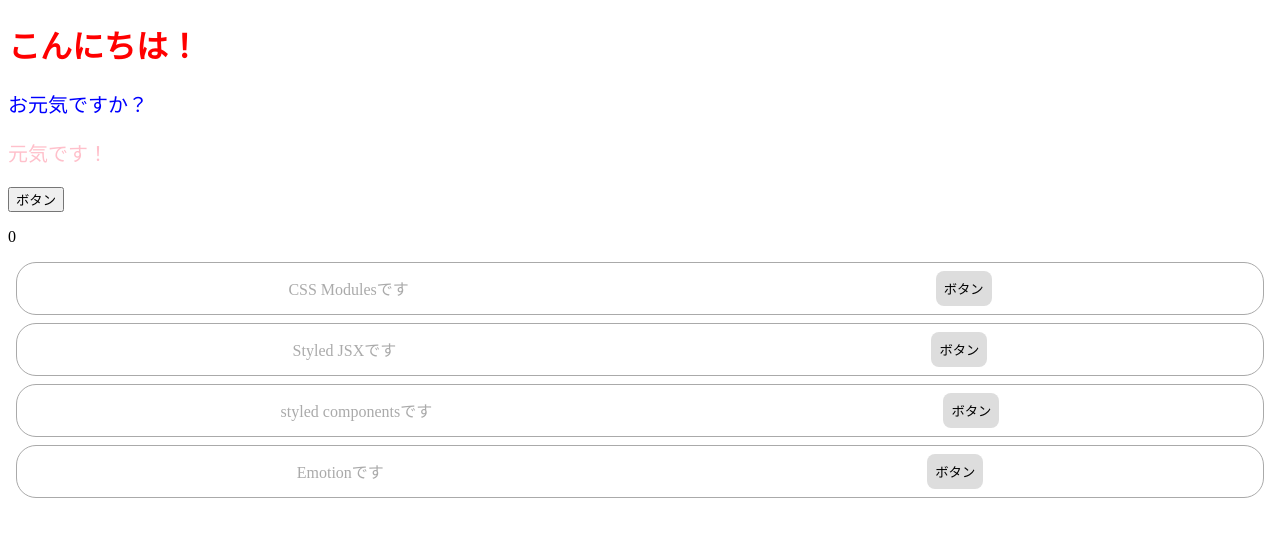
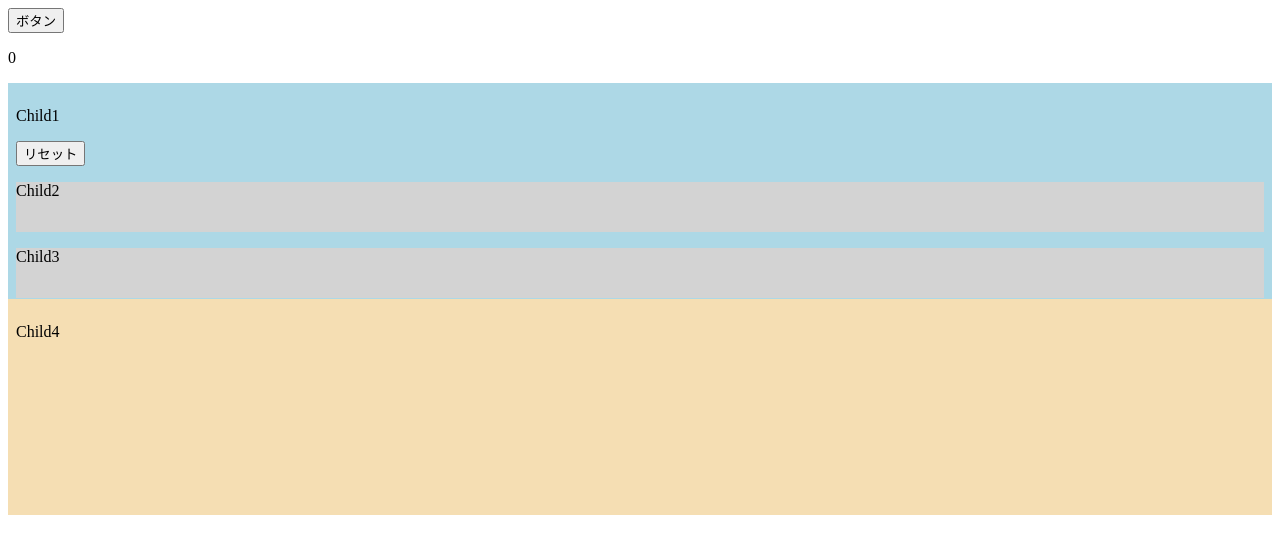
Before and after one commit to yu405405/react-textbook, a React (Create React App) app: page / in a window 1280 px wide. Shown: the top 554 px of the page. Built offline with nearby package versions, Linux system fonts and the light colour scheme.

Commit message:
再レンダリングの仕組みと最適化

```diff
--- a/src/App.jsx
+++ b/src/App.jsx
@@ -1,33 +1,26 @@
-import { ColoredMessage } from "./components/ColoredMessage";
-import { CssModules } from "./components/CssModules";
-import { StyledJsx } from "./components/StyledJsx";
-import { StyledComponents } from "./components/StyledComponents";
-import { Emotion } from "./Emotion";
-import { useState } from "react";
-import { useEffect } from "react";
+import { useState, memo, useCallback } from "react";
+import { Child1 } from "./components/Child1";
+import { Child4 } from "./components/Childs4";
 
-export const App = () => {
+
+export const App = memo(() => {
+    console.log('Appレンダリング')
 
     const [num, setNum] = useState(0);
     const onClickButton = () => {
         setNum(num + 1);
     }
 
-    useEffect(() => {
-        alert();
-    }, [num]);
+    const onClickReset = useCallback(() => {
+        setNum(0);
+    }, []);
 
     return (
         <>
-            <h1 style={{ color: "red" }}>こんにちは！</h1>
-            <ColoredMessage color="blue">お元気ですか？</ColoredMessage>
-            <ColoredMessage color="pink">元気です！</ColoredMessage>
             <button onClick={onClickButton}>ボタン</button>
             <p>{ num }</p>
-            <CssModules />
-            <StyledJsx />
-            <StyledComponents />
-            <Emotion />
+            <Child1 onClickReset={onClickReset} />
+            <Child4 />
         </>
     )
-}
+});
--- a/src/Emotion.jsx
+++ /dev/null
@@ -1,44 +0,0 @@
-/** @jsxImportSource @emotion/react */
-import { jsx, css } from '@emotion/react';
-import styled from '@emotion/styled'
-
-export const Emotion = () => {
-
-    //CSS記法が使用可能
-    const containerStyle = css`
-        border: solid 1px #aaa;
-        border-radius: 20px;
-        padding: 8px;
-        margin: 8px;
-        display: flex;
-        justify-content: space-around;
-        align-items: center;
-    `
-
-    // ({}) オブジェクト形式の書き方
-    const titleStyle = css({
-        margin: 0,
-        color: "#aaa"
-    });
-
-    return (
-        <div css={containerStyle}>
-            <p css={titleStyle}>Emotionです</p>
-            <SButton>ボタン</SButton>
-        </div>
-    )
-}
-
-
-//styled-componentsと同じ書き方
-const SButton = styled.button`
-    background-color: #ddd;
-    border: none;
-    padding: 8px;
-    border-radius: 8px;
-    &:hover {
-    background-color: #aaa;
-    color: #fff;
-    cursor: pointer;
-    }
-`;
--- /dev/null
+++ b/src/components/Child1.jsx
@@ -0,0 +1,25 @@
+import { memo } from "react";
+import { Child2 } from "./Child2"
+import { Child3 } from "./Child3"
+
+export const Child1 = memo((props) => {
+    console.log('Child1レンダリング')
+    // console.log(props)
+
+    const { onClickReset } = props;
+
+    const style = {
+        height: "200px",
+        backgroundColor: "lightblue",
+        padding: "8px"
+    }
+
+    return (
+        <div style={style}>
+            <p>Child1</p>
+            <button onClick={ onClickReset }>リセット</button>
+            <Child2 />
+            <Child3 />
+        </div>
+    )
+});
--- /dev/null
+++ b/src/components/Child2.jsx
@@ -0,0 +1,15 @@
+import { memo } from "react";
+export const Child2 = memo(() => {
+    console.log('Child2レンダリング')
+
+    const style = {
+        height: "50px",
+        backgroundColor: "lightgray"
+    }
+
+    return (
+        <div style={style}>
+            <p>Child2</p>
+        </div>
+    )
+});
--- /dev/null
+++ b/src/components/Child3.jsx
@@ -0,0 +1,15 @@
+import { memo } from "react";
+export const Child3 = memo(() => {
+    console.log('Child3レンダリング')
+
+    const style = {
+        height: "50px",
+        backgroundColor: "lightgray"
+    }
+
+    return (
+        <div style={style}>
+            <p>Child3</p>
+        </div>
+    )
+});
--- /dev/null
+++ b/src/components/Childs4.jsx
@@ -0,0 +1,16 @@
+import { memo } from "react";
+export const Child4 = memo(() => {
+    console.log('Child4')
+
+    const style = {
+        height: "200px",
+        backgroundColor: "wheat",
+        padding: "8px"
+    }
+
+    return (
+        <div style={style}>
+            <p>Child4</p>
+        </div>
+    )
+});
--- a/src/components/ColoredMessage.jsx
+++ /dev/null
@@ -1,8 +0,0 @@
-export const ColoredMessage = ({color, children}) => {
-
-    const contentStyle = {
-        color,
-        fontSize: '20px'
-    };
-    return <p style={ contentStyle }>{ children }</p>
-}
--- a/src/components/CssModules.jsx
+++ /dev/null
@@ -1,10 +0,0 @@
-import classes from './CssModules.module.scss';
-
-export const CssModules = () => {
-    return (
-        <div className={classes.container}>
-            <p className={classes.title}>CSS Modulesです</p>
-            <button className={classes.button}>ボタン</button>
-        </div>
-    )
-}
--- a/src/components/CssModules.module.scss
+++ /dev/null
@@ -1,24 +0,0 @@
-.container {
-    border: solid 1px #aaa;
-    border-radius: 20px;
-    padding: 8px;
-    margin: 8px;
-    display: flex;
-    justify-content: space-around;
-    align-items: center;
-  }
-  .title {
-    margin: 0;
-    color: #aaa;
-  }
-  .button {
-    background-color: #ddd;
-    border: none;
-    padding: 8px;
-    border-radius: 8px;
-    &:hover {
-      background-color: #aaa;
-      color: #fff;
-      cursor: pointer;
-    }
-  }
--- a/src/components/StyledComponents.jsx
+++ /dev/null
@@ -1,37 +0,0 @@
-import styled from 'styled-components';
-
-export const StyledComponents = () => {
-    return (
-        <SContainer>
-            <STitle>styled componentsです</STitle>
-            <SButton>ボタン</SButton>
-        </SContainer>
-    )
-}
-
-const SContainer = styled.div`
-    border: solid 1px #aaa;
-    border-radius: 20px;
-    padding: 8px;
-    margin: 8px;
-    display: flex;
-    justify-content: space-around;
-    align-items: center;
-`;
-
-const STitle = styled.p`
-    margin: 0;
-    color: #aaa;
-`;
-
-const SButton = styled.button`
-    background-color: #ddd;
-    border: none;
-    padding: 8px;
-    border-radius: 8px;
-    &:hover {
-        background-color: #aaa;
-        color: #fff;
-        cursor: pointer;
-    }
-`;
--- a/src/components/StyledJsx.jsx
+++ /dev/null
@@ -1,32 +0,0 @@
-export const StyledJsx = () => {
-    return (
-        <>
-            <div className="container">
-                <p className="title">Styled JSXです</p>
-                <button className="button">ボタン</button>
-            </div>
-
-            <style jsx>{`
-                .container {
-                    border: solid 1px #aaa;
-                    border-radius: 20px;
-                    padding: 8px;
-                    margin: 8px;
-                    display: flex;
-                    justify-content: space-around;
-                    align-items: center;
-                }
-                .title {
-                    margin: 0;
-                    color: #aaa;
-                }
-                .button {
-                    background-color: #ddd;
-                    border: none;
-                    padding: 8px;
-                    border-radius: 8px;
-                }
-            `}</style>
-        </>
-    )
-}
```
